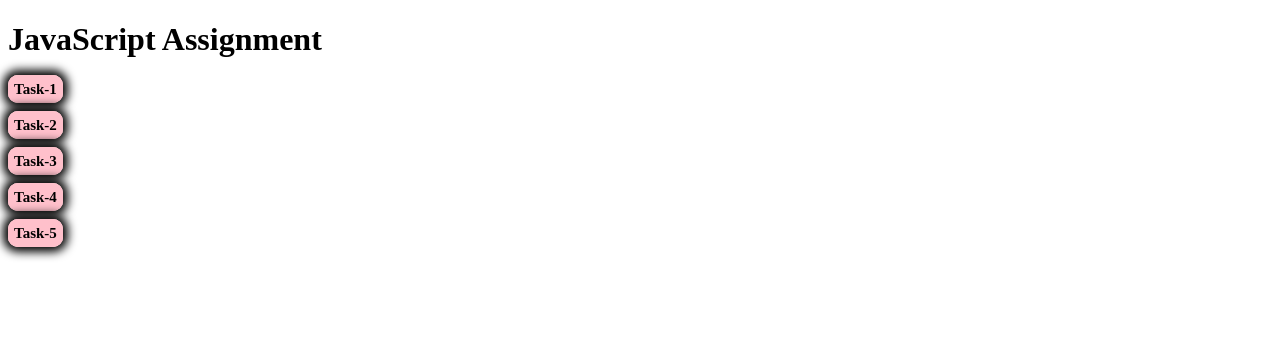
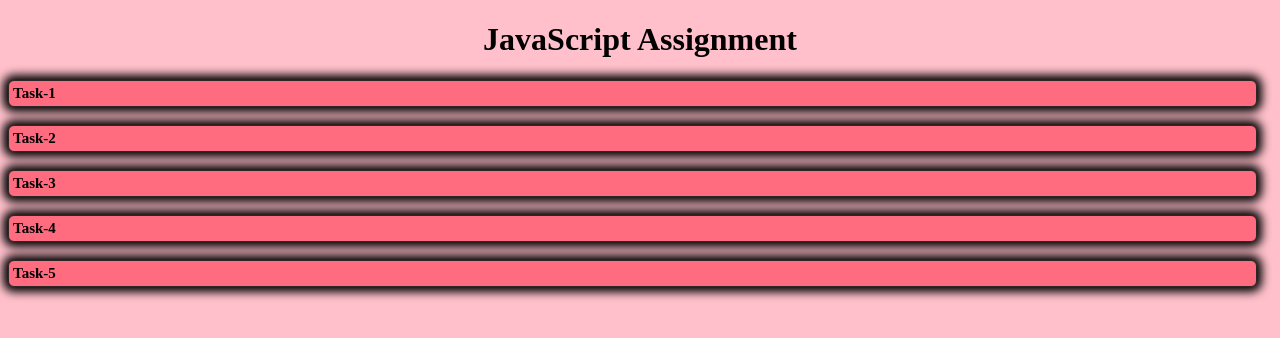
Before and after one commit to zifra3114/JavaScript-Assignment, a plain HTML site: page index.html in a window 1280 px wide. Drawn offline with Linux system fonts and the light colour scheme.

Commit message:
Add files via upload

```diff
--- a/index.html
+++ b/index.html
@@ -5,16 +5,24 @@
     <meta name="viewport" content="width=device-width, initial-scale=1.0">
     <title>JavaScript Assignment</title>
     <style>
+    body{
+        background-color:pink;
+    }
+    h1{
+        text-align: center;
+    }
         a{
             text-decoration: none;
             color: #000;
             font-size: 15px;
             font-weight: bold;
-            border: 2px solid pink;
-            background-color: pink;
-            border-radius: 10px;
+            border: 1px solid  rgb(44, 38, 38);
+            background-color: rgb(255, 108, 127);
+            border-radius: 6px;
             padding: 4px;
             box-shadow: 0 0 10px 5px black;
+            display: inline-block;
+            width: 98%;
         }
     </style>
 </head>
```
